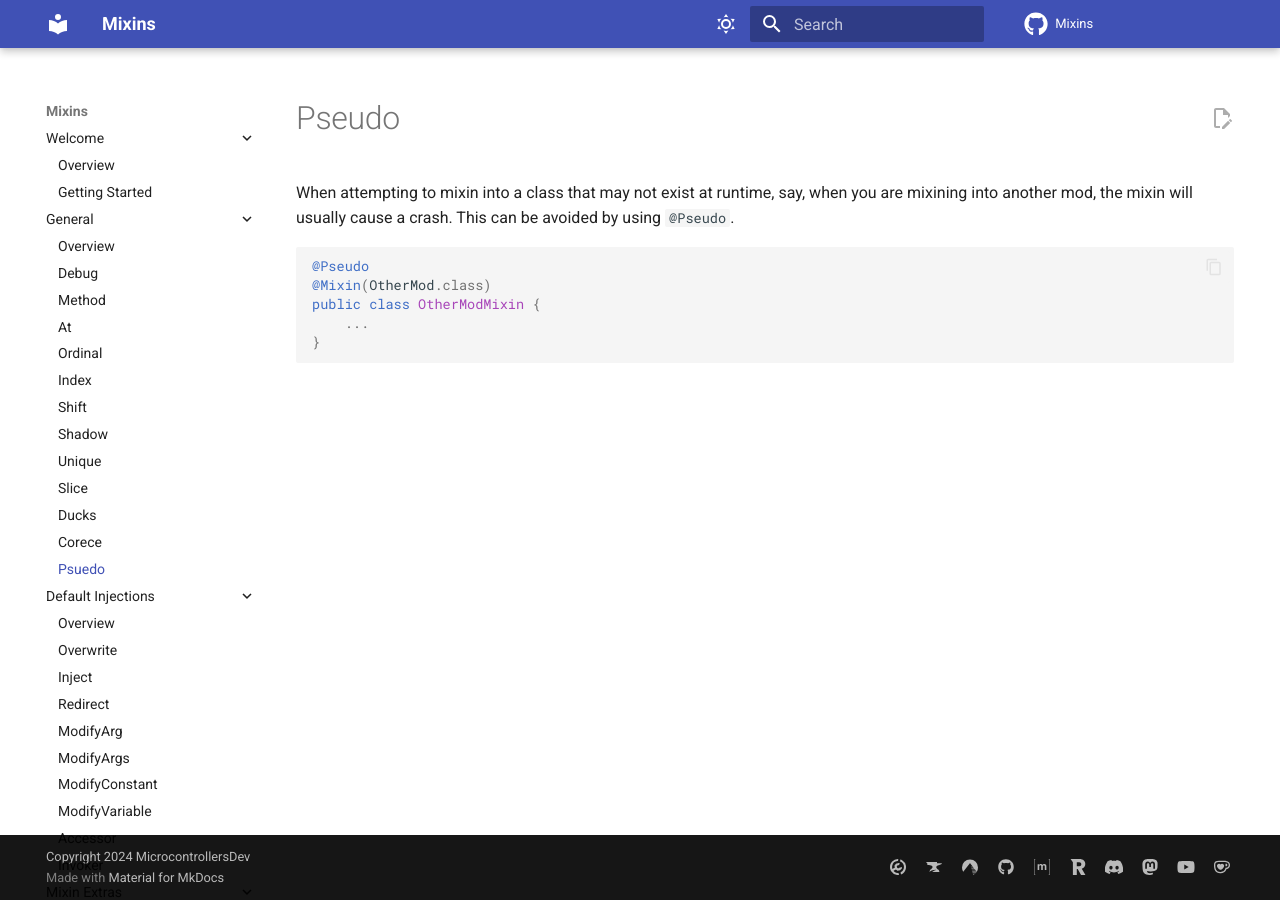
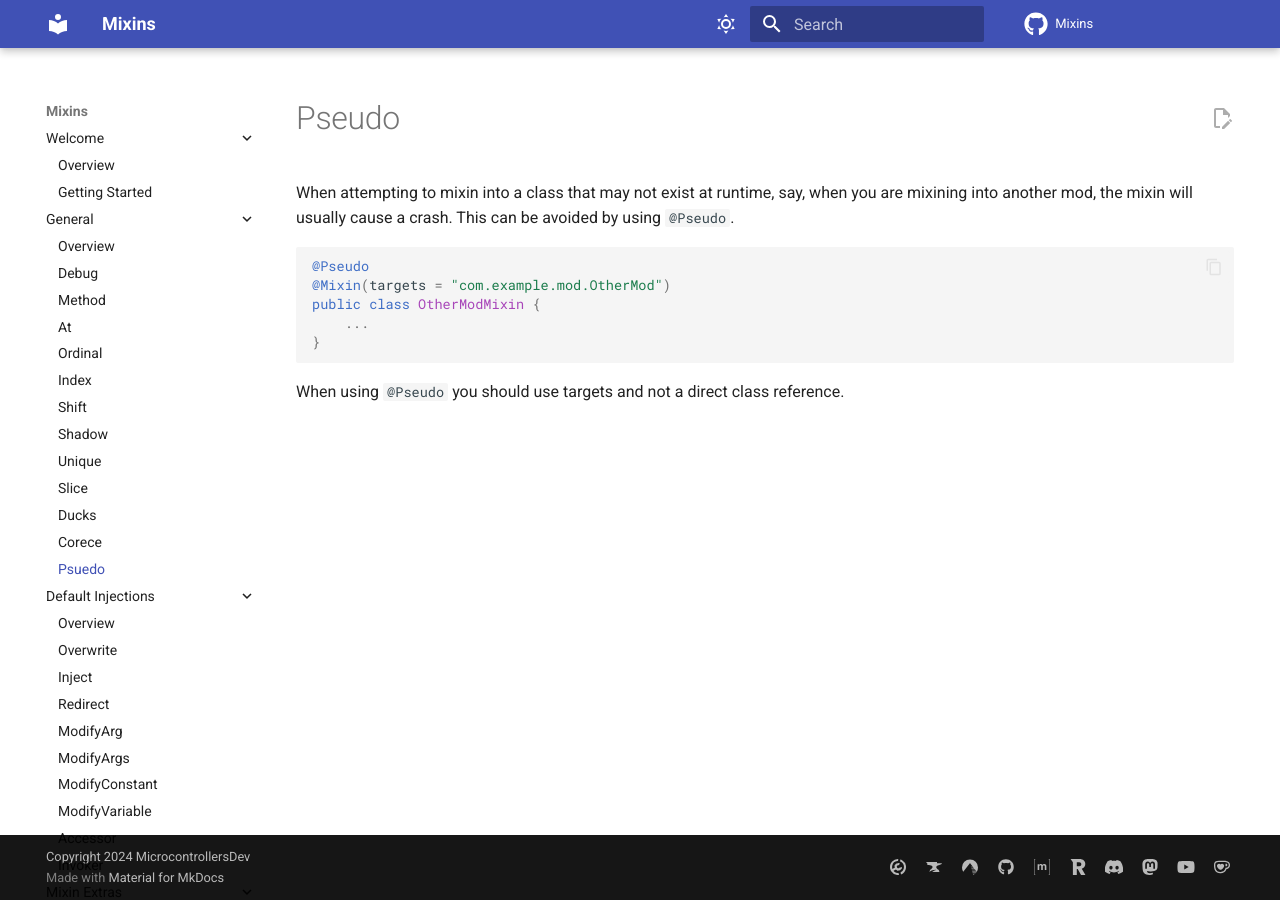
Before and after one commit to MicrocontrollersDev/Mixins, an MkDocs documentation site: the page built from docs/general/pseudo.md, in a window 1280 px wide. Built offline with MkDocs 1.6.1 and Material for MkDocs 9.7.7, drawn with Linux system fonts in a browser that asks for light colours; comment, search, counter and statistics services are not loaded.

Commit message:
pseudo class reference

````diff
--- a/docs/general/pseudo.md
+++ b/docs/general/pseudo.md
@@ -4,8 +4,10 @@ When attempting to mixin into a class that may not exist at runtime, say, when y
 
 ```java
 @Pseudo
-@Mixin(OtherMod.class)
+@Mixin(targets = "com.example.mod.OtherMod")
 public class OtherModMixin {
     ...
 }
 ```
+
+When using `@Pseudo` you should use targets and not a direct class reference.
````
